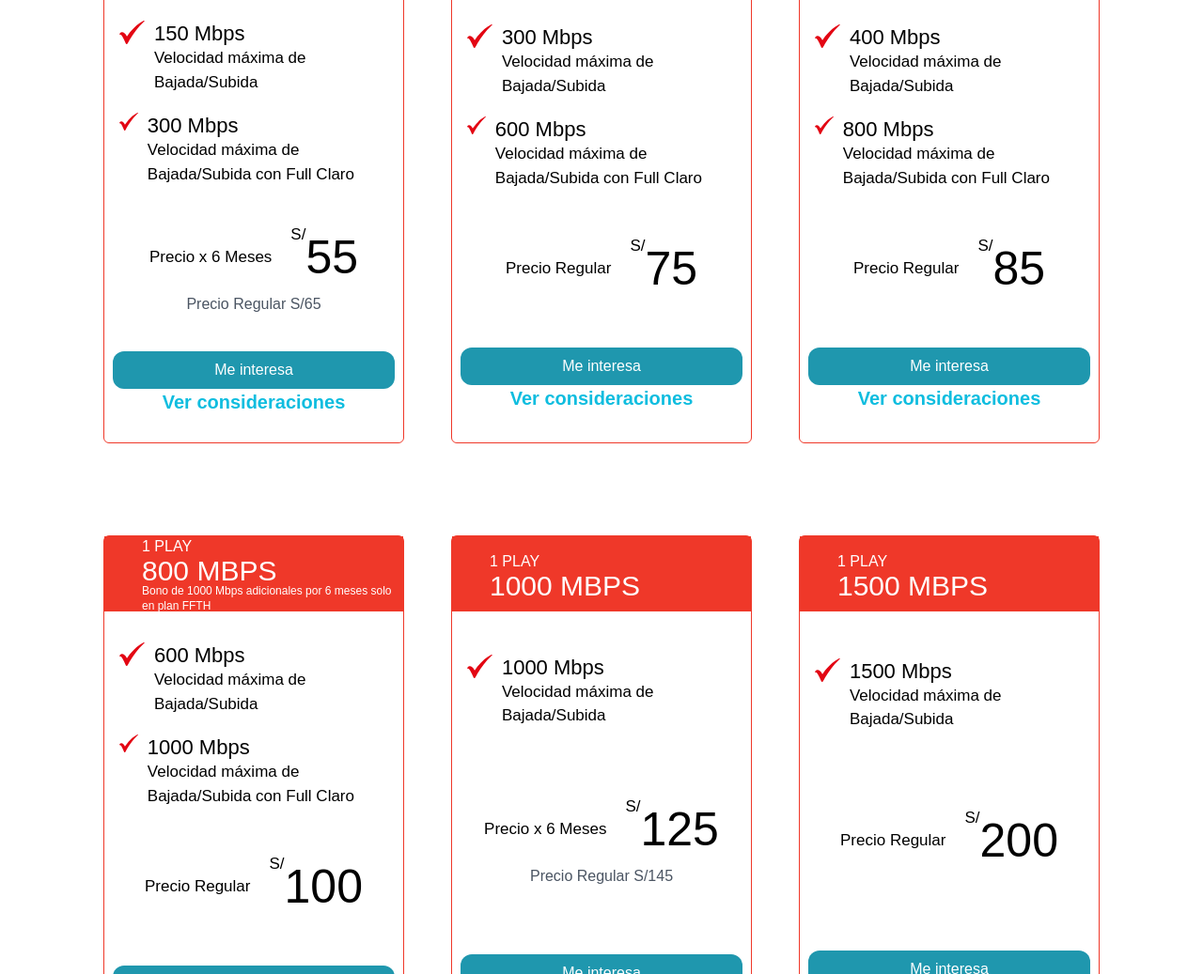
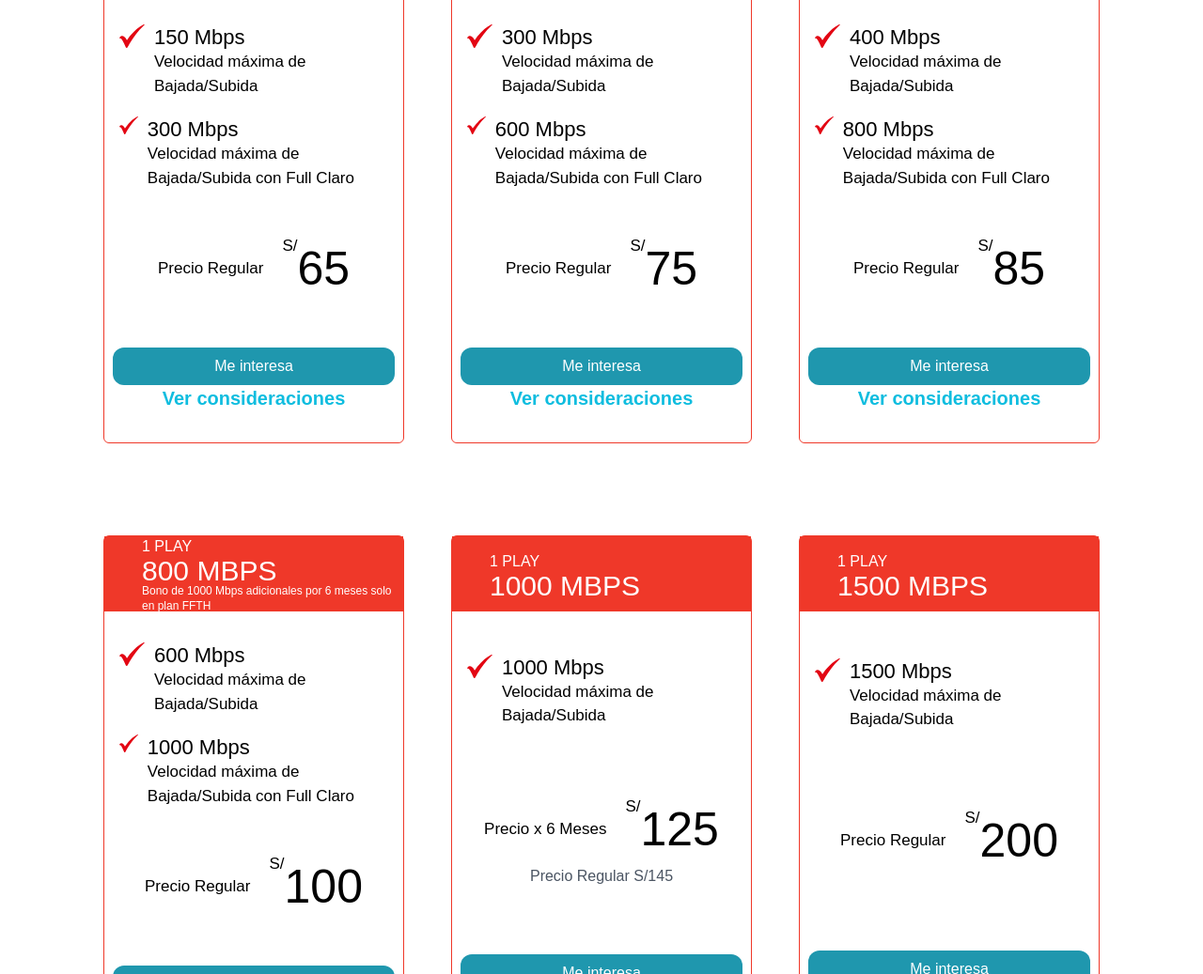
Before and after one commit to Dacartelecom/Claro-mobil, an Astro site: page /planes-hogar in a window 1280 px wide. Shown: the part 1568-2605 px from the top of the page at 94% size. Built offline with nearby package versions, Linux system fonts and the light colour scheme; Astro itself is replaced by a stand-in of ours; a web font is replaced by a local one.

Commit message:
feat: change price of plan

```diff
--- a/src/components/Items/Selecteplan.tsx
+++ b/src/components/Items/Selecteplan.tsx
@@ -15,10 +15,10 @@ export const Selecteplan = () => {
       {
         plan: '1 PLAY',
         extraPlan: <span>150 MBPS</span>,
-        promo: 'Precio x 6 Meses',
-        price: '55',
+        promo: 'Precio Regular',
+        price: '65',
         noHeader: false,
-        regular: 'Precio Regular S/65',
+        regular: '',
         data: [
           {
             strong: '150 Mbps',
```
